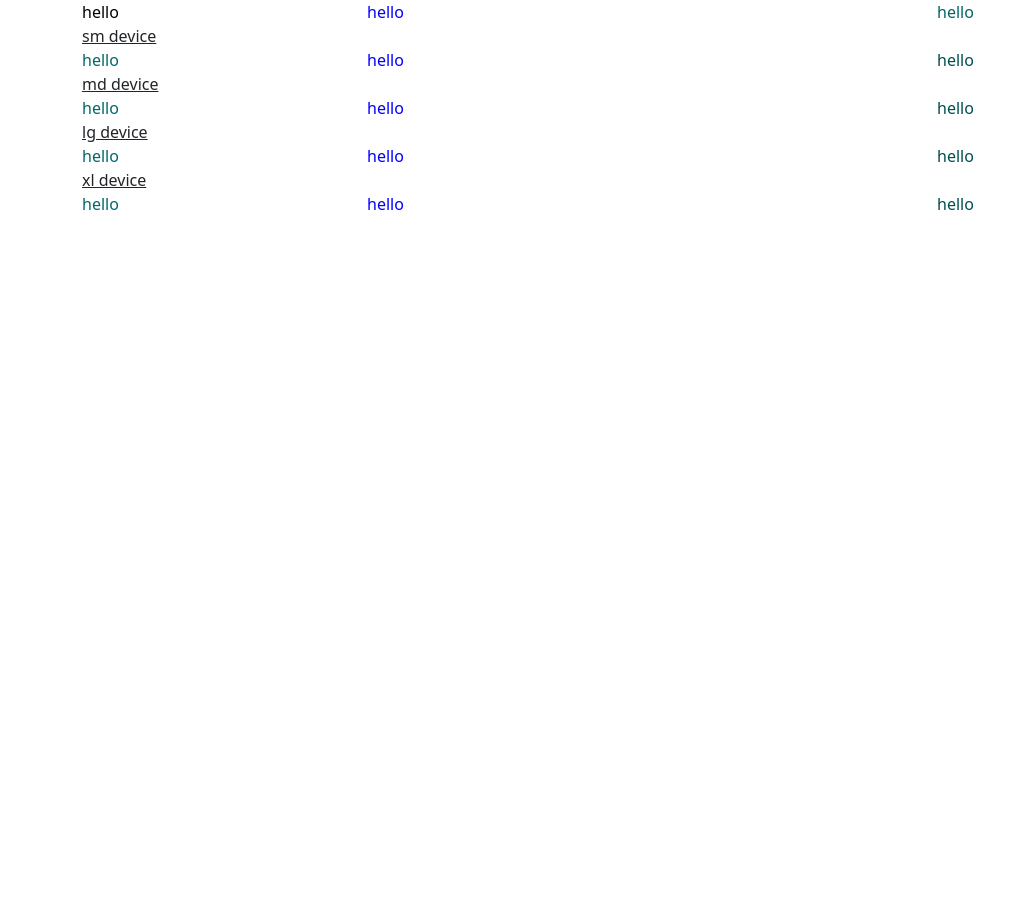
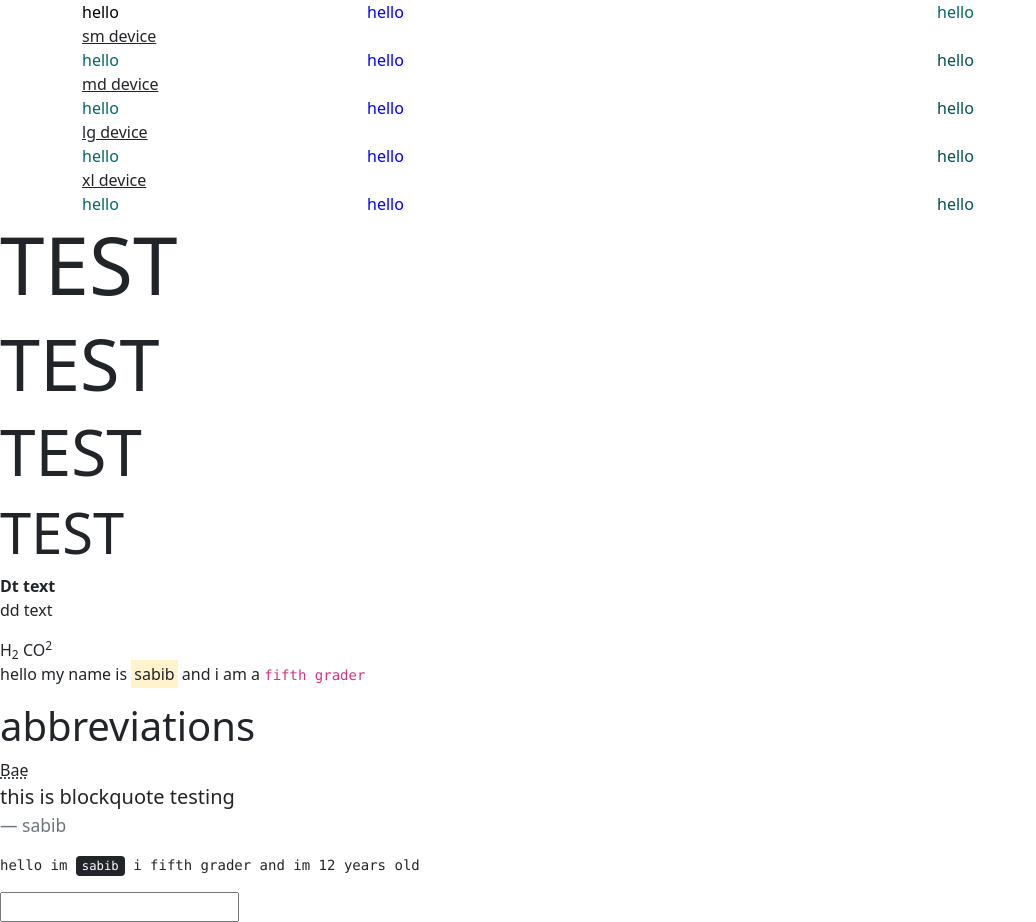
Before and after one commit to Sabib112/HTML_-sabib-, a plain HTML site: page bootstrap-hw.html in a window 1280 px wide. Shown: the whole page, without its empty margins (0-1036 px from the left). Before the commit the page ends 800 px from the top, so only its background shows below. Drawn offline with nearby package versions, Linux system fonts and the light colour scheme.

Commit message:
typography hw in bootstrap

```diff
--- a/bootstrap-hw.html
+++ b/bootstrap-hw.html
@@ -1,6 +1,7 @@
 <html>
     <head>
-<link href="https://cdn.jsdelivr.net/npm/bootstrap@5.3.3/dist/css/bootstrap.min.css" rel="stylesheet" integrity="sha384-QWTKZyjpPEjISv5WaRU9OFeRpok6YctnYmDr5pNlyT2bRjXh0JMhjY6hW+ALEwIH" crossorigin="anonymous">
+        <link href="https://cdn.jsdelivr.net/npm/bootstrap@5.3.3/dist/css/bootstrap.min.css" rel="stylesheet" integrity="sha384-QWTKZyjpPEjISv5WaRU9OFeRpok6YctnYmDr5pNlyT2bRjXh0JMhjY6hW+ALEwIH" crossorigin="anonymous">
+        <script src="https://cdn.jsdelivr.net/npm/bootstrap@5.3.3/dist/js/bootstrap.bundle.min.js" integrity="sha384-YvpcrYf0tY3lHB60NNkmXc5s9fDVZLESaAA55NDzOxhy9GkcIdslK1eN7N6jIeHz" crossorigin="anonymous"></script>
     </head>
     <body>
     <div class="container">
@@ -34,5 +35,24 @@
             <div class="col-xl-3" style="color: rgb(0, 79, 79);">hello</div>
             </div>
     </div>
+        <h1 class="display-1">TEST</h1>
+        <h1 class="display-2">TEST</h1>
+        <h1 class="display-3">TEST</h1>
+        <h1 class="display-4">TEST</h1>
+        <dl>
+            <dt>Dt text</dt>
+            <dd>dd text</dd>
+        </dl>
+        H<sub>2</sub>
+        CO<sup>2</sup>
+        <p>hello my name is <mark>sabib</mark> and i am a  <code>fifth grader</code></p>
+        <h1>abbreviations</h1>
+        <abbr title="British areospace (aviation company)">Bae</abbr>
+        <blockquote class="blockquote">
+          <p>this is blockquote testing</p>
+          <footer class="blockquote-footer">sabib</footer>
+        </blockquote>
+        <pre>hello im <kbd>sabib</kbd> i fifth grader and im 12 years old</pre>
+        <input type="text">
     </body>
 </html>
```
Also changed, not shown: bootstrap.html (+0 -1 lines).
